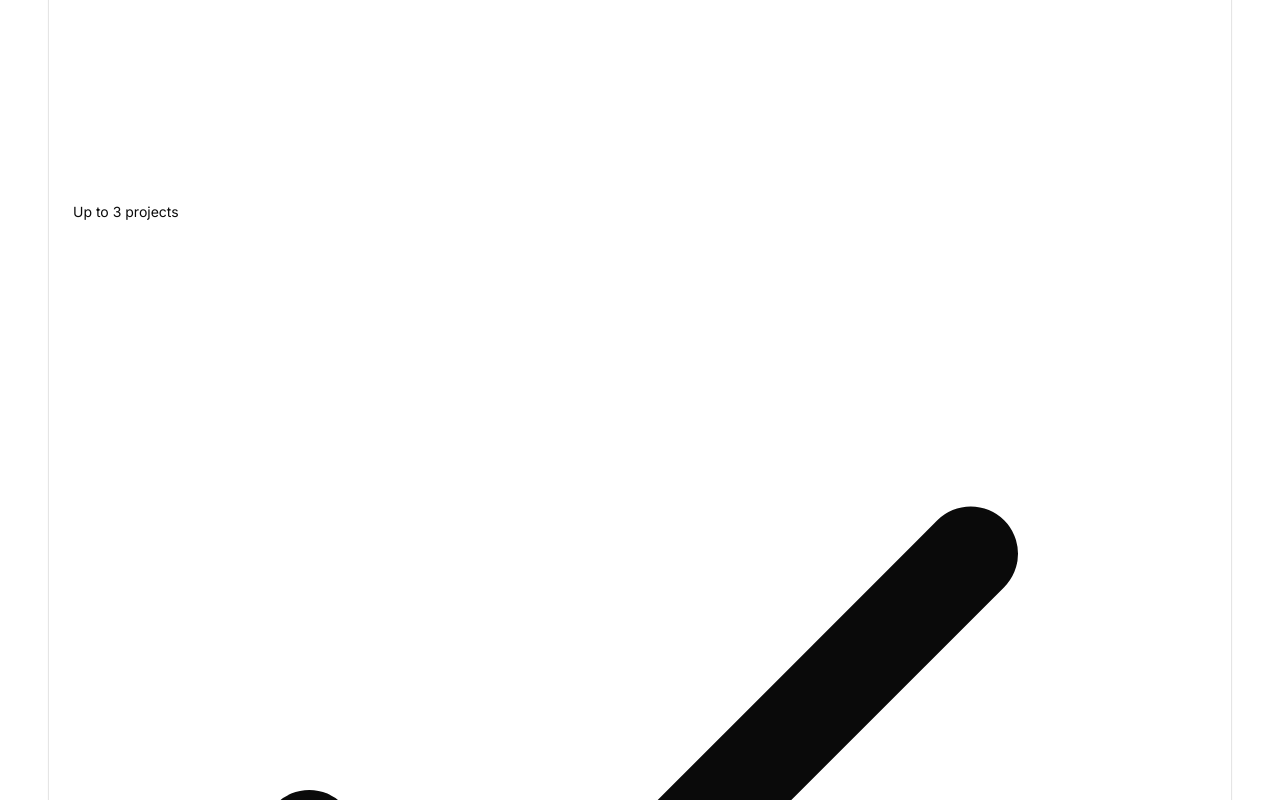
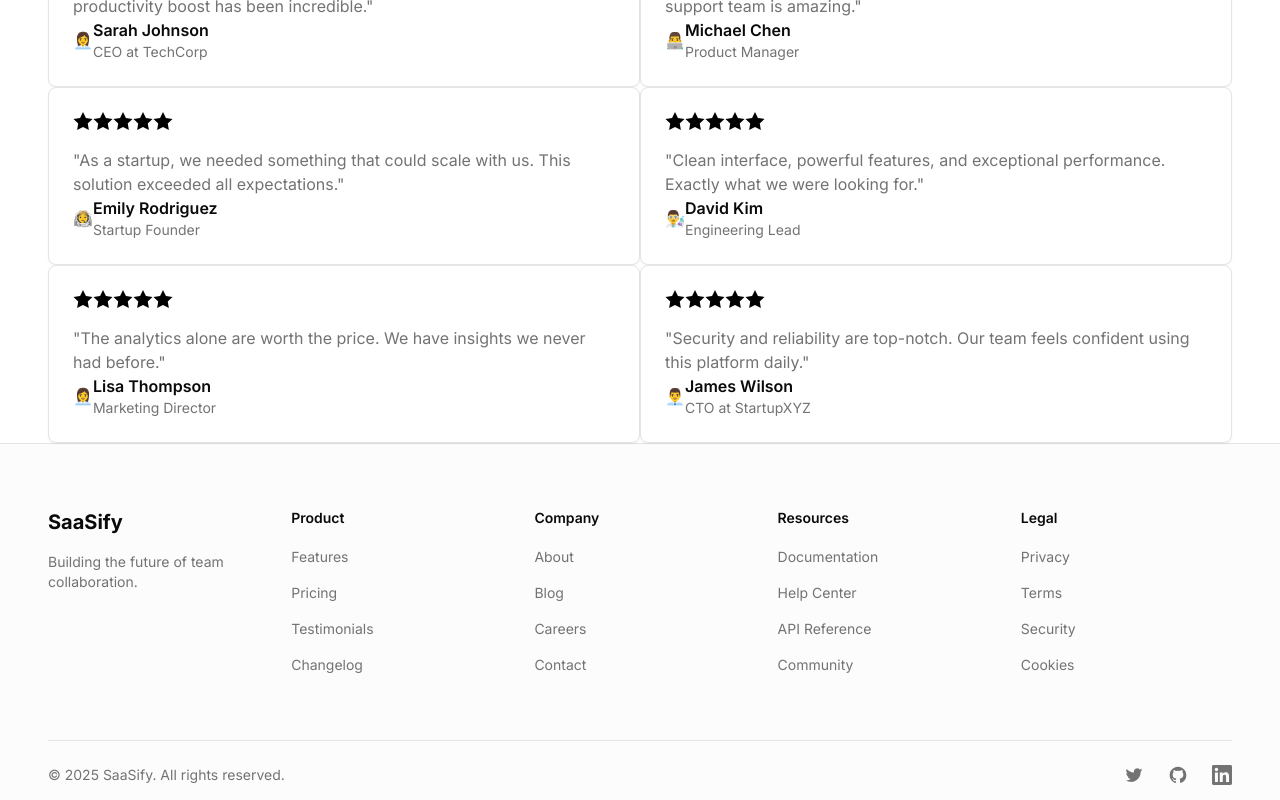
Before and after one commit to alielbasuonyy/saasify-landing-page, a Next.js app: page / in a window 1280 px wide. Shown: the part 2000-2800 px from the top of the page. Built offline with nearby package versions, Linux system fonts and the light colour scheme.

Commit message:
feat: add Navbar and Footer

```diff
--- a/app/layout.tsx
+++ b/app/layout.tsx
@@ -2,6 +2,7 @@ import type { Metadata } from "next";
 import { Inter } from "next/font/google";
 import "./globals.css";
 import { ThemeProvider } from "@/components/theme-provider";
+import Navbar from "@/components/Navbar";
 
 const inter = Inter({ subsets: ["latin"] });
 
@@ -24,6 +25,7 @@ export default function RootLayout({
           enableSystem
           disableTransitionOnChange
         >
+          <Navbar />
           {children}
         </ThemeProvider>
       </body>
--- a/app/page.tsx
+++ b/app/page.tsx
@@ -2,6 +2,7 @@ import Hero from '@/sections/Hero';
 import Features from '@/sections/Features';
 import Pricing from '@/sections/Pricing';
 import Testimonials from '@/sections/Testimonials';
+import Footer from '@/components/Footer';
 
 export default function Home() {
   return (
@@ -10,6 +11,7 @@ export default function Home() {
       <Features />
       <Pricing />
       <Testimonials />
+      <Footer />
     </main>
   );
 }
--- /dev/null
+++ b/components/Footer.tsx
@@ -0,0 +1,139 @@
+import Container from '@/components/Container';
+
+const footerLinks = {
+  product: [
+    { name: 'Features', href: '#features' },
+    { name: 'Pricing', href: '#pricing' },
+    { name: 'Testimonials', href: '#testimonials' },
+    { name: 'Changelog', href: '#' },
+  ],
+  company: [
+    { name: 'About', href: '#' },
+    { name: 'Blog', href: '#' },
+    { name: 'Careers', href: '#' },
+    { name: 'Contact', href: '#' },
+  ],
+  resources: [
+    { name: 'Documentation', href: '#' },
+    { name: 'Help Center', href: '#' },
+    { name: 'API Reference', href: '#' },
+    { name: 'Community', href: '#' },
+  ],
+  legal: [
+    { name: 'Privacy', href: '#' },
+    { name: 'Terms', href: '#' },
+    { name: 'Security', href: '#' },
+    { name: 'Cookies', href: '#' },
+  ],
+};
+
+export default function Footer() {
+  return (
+    <footer className="border-t border-border bg-muted/30">
+      <Container>
+        <div className="py-16">
+          <div className="grid gap-8 sm:grid-cols-2 lg:grid-cols-5">
+            <div className="lg:col-span-1">
+              <h3 className="mb-4 text-xl font-bold">SaaSify</h3>
+              <p className="text-sm text-muted-foreground">
+                Building the future of team collaboration.
+              </p>
+            </div>
+
+            <div>
+              <h4 className="mb-4 text-sm font-semibold">Product</h4>
+              <ul className="space-y-3">
+                {footerLinks.product.map((link) => (
+                  <li key={link.name}>
+                    <a
+                      href={link.href}
+                      className="text-sm text-muted-foreground transition-colors hover:text-foreground"
+                    >
+                      {link.name}
+                    </a>
+                  </li>
+                ))}
+              </ul>
+            </div>
+
+            <div>
+              <h4 className="mb-4 text-sm font-semibold">Company</h4>
+              <ul className="space-y-3">
+                {footerLinks.company.map((link) => (
+                  <li key={link.name}>
+                    <a
+                      href={link.href}
+                      className="text-sm text-muted-foreground transition-colors hover:text-foreground"
+                    >
+                      {link.name}
+                    </a>
+                  </li>
+                ))}
+              </ul>
+            </div>
+
+            <div>
+              <h4 className="mb-4 text-sm font-semibold">Resources</h4>
+              <ul className="space-y-3">
+                {footerLinks.resources.map((link) => (
+                  <li key={link.name}>
+                    <a
+                      href={link.href}
+                      className="text-sm text-muted-foreground transition-colors hover:text-foreground"
+                    >
+                      {link.name}
+                    </a>
+                  </li>
+                ))}
+              </ul>
+            </div>
+
+            <div>
+              <h4 className="mb-4 text-sm font-semibold">Legal</h4>
+              <ul className="space-y-3">
+                {footerLinks.legal.map((link) => (
+                  <li key={link.name}>
+                    <a
+                      href={link.href}
+                      className="text-sm text-muted-foreground transition-colors hover:text-foreground"
+                    >
+                      {link.name}
+                    </a>
+                  </li>
+                ))}
+              </ul>
+            </div>
+          </div>
+        </div>
+
+        <div className="border-t border-border py-6">
+          <div className="flex flex-col items-center justify-between gap-4 sm:flex-row">
+            <p className="text-sm text-muted-foreground">
+              © 2025 SaaSify. All rights reserved.
+            </p>
+            <div className="flex space-x-6">
+              <a href="#" className="text-muted-foreground transition-colors hover:text-foreground">
+                <span className="sr-only">Twitter</span>
+                <svg className="h-5 w-5" fill="currentColor" viewBox="0 0 24 24">
+                  <path d="M8.29 20.251c7.547 0 11.675-6.253 11.675-11.675 0-.178 0-.355-.012-.53A8.348 8.348 0 0022 5.92a8.19 8.19 0 01-2.357.646 4.118 4.118 0 001.804-2.27 8.224 8.224 0 01-2.605.996 4.107 4.107 0 00-6.993 3.743 11.65 11.65 0 01-8.457-4.287 4.106 4.106 0 001.27 5.477A4.072 4.072 0 012.8 9.713v.052a4.105 4.105 0 003.292 4.022 4.095 4.095 0 01-1.853.07 4.108 4.108 0 003.834 2.85A8.233 8.233 0 012 18.407a11.616 11.616 0 006.29 1.84" />
+                </svg>
+              </a>
+              <a href="#" className="text-muted-foreground transition-colors hover:text-foreground">
+                <span className="sr-only">GitHub</span>
+                <svg className="h-5 w-5" fill="currentColor" viewBox="0 0 24 24">
+                  <path fillRule="evenodd" d="M12 2C6.477 2 2 6.484 2 12.017c0 4.425 2.865 8.18 6.839 9.504.5.092.682-.217.682-.483 0-.237-.008-.868-.013-1.703-2.782.605-3.369-1.343-3.369-1.343-.454-1.158-1.11-1.466-1.11-1.466-.908-.62.069-.608.069-.608 1.003.07 1.531 1.032 1.531 1.032.892 1.53 2.341 1.088 2.91.832.092-.647.35-1.088.636-1.338-2.22-.253-4.555-1.113-4.555-4.951 0-1.093.39-1.988 1.029-2.688-.103-.253-.446-1.272.098-2.65 0 0 .84-.27 2.75 1.026A9.564 9.564 0 0112 6.844c.85.004 1.705.115 2.504.337 1.909-1.296 2.747-1.027 2.747-1.027.546 1.379.202 2.398.1 2.651.64.7 1.028 1.595 1.028 2.688 0 3.848-2.339 4.695-4.566 4.943.359.309.678.92.678 1.855 0 1.338-.012 2.419-.012 2.747 0 .268.18.58.688.482A10.019 10.019 0 0022 12.017C22 6.484 17.522 2 12 2z" clipRule="evenodd" />
+                </svg>
+              </a>
+              <a href="#" className="text-muted-foreground transition-colors hover:text-foreground">
+                <span className="sr-only">LinkedIn</span>
+                <svg className="h-5 w-5" fill="currentColor" viewBox="0 0 24 24">
+                  <path d="M20.447 20.452h-3.554v-5.569c0-1.328-.027-3.037-1.852-3.037-1.853 0-2.136 1.445-2.136 2.939v5.667H9.351V9h3.414v1.561h.046c.477-.9 1.637-1.85 3.37-1.85 3.601 0 4.267 2.37 4.267 5.455v6.286zM5.337 7.433c-1.144 0-2.063-.926-2.063-2.065 0-1.138.92-2.063 2.063-2.063 1.14 0 2.064.925 2.064 2.063 0 1.139-.925 2.065-2.064 2.065zm1.782 13.019H3.555V9h3.564v11.452zM22.225 0H1.771C.792 0 0 .774 0 1.729v20.542C0 23.227.792 24 1.771 24h20.451C23.2 24 24 23.227 24 22.271V1.729C24 .774 23.2 0 22.222 0h.003z" />
+                </svg>
+              </a>
+            </div>
+          </div>
+        </div>
+      </Container>
+    </footer>
+  );
+}
--- /dev/null
+++ b/components/Navbar.tsx
@@ -0,0 +1,46 @@
+'use client';
+
+import { motion } from 'framer-motion';
+import Container from '@/components/Container';
+import Button from '@/components/Button';
+
+export default function Navbar() {
+  return (
+    <motion.nav
+      className="sticky top-0 z-50 border-b border-border bg-background/80 backdrop-blur-lg"
+      initial={{ y: -100 }}
+      animate={{ y: 0 }}
+      transition={{ duration: 0.6 }}
+    >
+      <Container>
+        <div className="flex h-16 items-center justify-between">
+          <div className="flex items-center space-x-8">
+            <a href="#" className="text-xl font-bold">
+              SaaSify
+            </a>
+            <div className="hidden space-x-6 md:flex">
+              <a href="#features" className="text-sm text-muted-foreground transition-colors hover:text-foreground">
+                Features
+              </a>
+              <a href="#pricing" className="text-sm text-muted-foreground transition-colors hover:text-foreground">
+                Pricing
+              </a>
+              <a href="#testimonials" className="text-sm text-muted-foreground transition-colors hover:text-foreground">
+                Testimonials
+              </a>
+            </div>
+          </div>
+
+          <div className="flex items-center space-x-4">
+            <Button variant="outline" size="sm" className="hidden sm:inline-flex">
+              Sign In
+            </Button>
+            <Button size="sm">
+              Get Started
+            </Button>
+          </div>
+        </div>
+      </Container>
+    </motion.nav>
+  );
+}
--- a/sections/Features.tsx
+++ b/sections/Features.tsx
@@ -60,7 +60,7 @@ const itemVariants = {
 
 export default function Features() {
   return (
-    <section className="py-20 sm:py-32">
+    <section id="features" className="py-20 sm:py-32">
       <Container>
         <div className="mx-auto max-w-2xl text-center">
           <motion.h2
--- a/sections/Pricing.tsx
+++ b/sections/Pricing.tsx
@@ -72,7 +72,7 @@ const itemVariants = {
 
 export default function Pricing() {
   return (
-    <section className="py-20 sm:py-32">
+    <section id="pricing" className="py-20 sm:py-32">
       <Container>
         <div className="mx-auto max-w-2xl text-center">
           <motion.h2
--- a/sections/Testimonials.tsx
+++ b/sections/Testimonials.tsx
@@ -66,7 +66,7 @@ const itemVariants = {
 
 export default function Testimonials() {
   return (
-    <section className="py-20 sm:py-32">
+    <section id="testimonials" className="py-20 sm:py-32">
       <Container>
         <div className="mx-auto max-w-2xl text-center">
           <motion.h2
```
